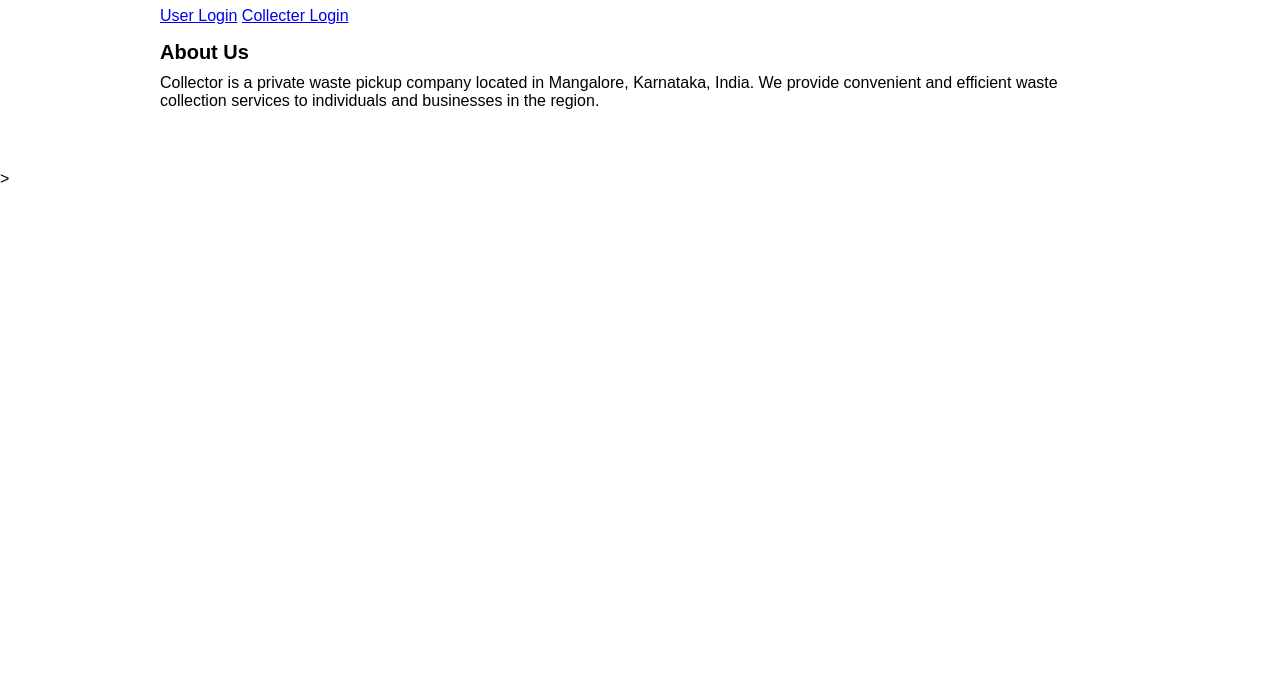
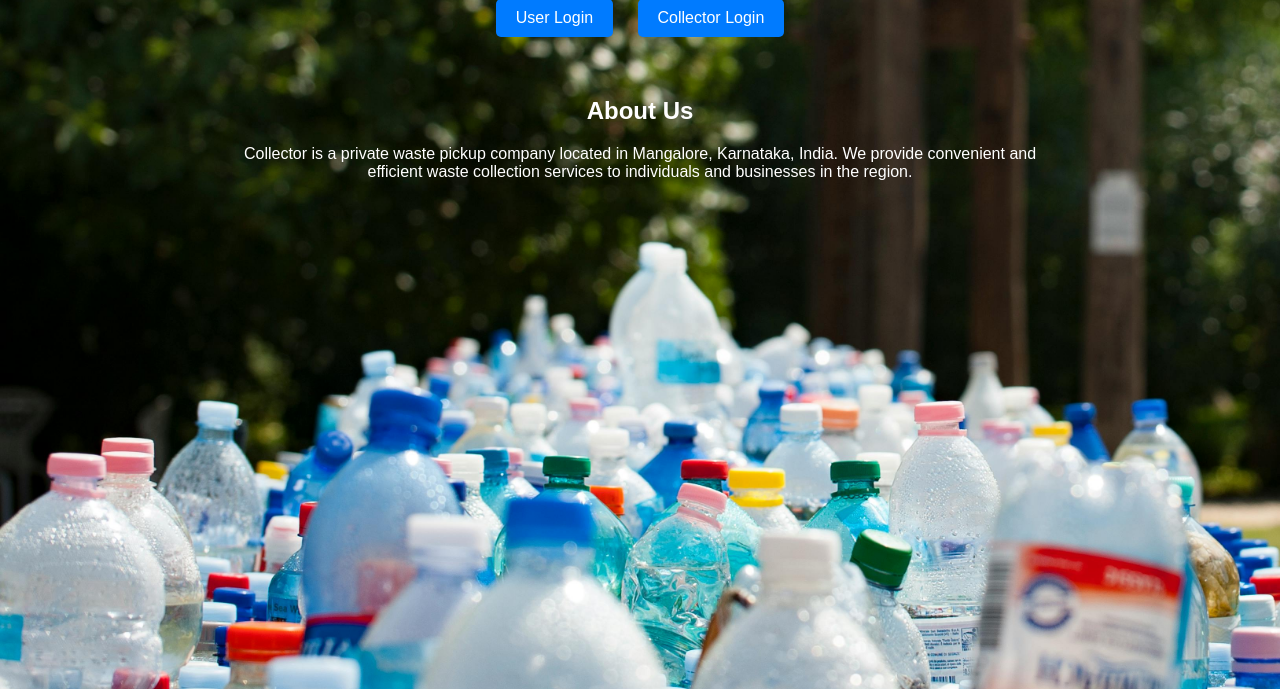
Before and after one commit to rahilmuhammedck/waste-management-system, a plain HTML site: page index.html in a window 1280 px wide. Shown: the part 111-800 px from the top of the page. Drawn offline with Linux system fonts and the light colour scheme.

Commit message:
Update index.html

```diff
--- a/index.html
+++ b/index.html
@@ -1,20 +1,74 @@
-<<!DOCTYPE html>
+<!DOCTYPE html>
 <html lang="en">
 <head>
     <meta charset="UTF-8">
     <meta name="viewport" content="width=device-width, initial-scale=1.0">
     <title>Welcome to Collector</title>
-    <link rel="stylesheet" href="welcome_styles.css">
+    <style>
+        /* Reset default margin and padding */
+        html, body {
+            margin: 0;
+            padding: 0;
+        }
+
+        /* Set default font family */
+        body {
+            font-family: Arial, sans-serif;
+            color: #fff; /* Set text color to white */
+            background-image: url('welcome_background.jpg'); /* Add background image */
+            background-size: cover;
+            background-attachment: fixed; /* Ensure the background image stays fixed while scrolling */
+        }
+
+        /* Container for content */
+        .container {
+            max-width: 800px;
+            margin: 0 auto;
+            padding: 20px;
+            text-align: center; /* Center align content */
+        }
+
+        /* Styling for buttons */
+        .user-login-btn,
+        .admin-login-btn {
+            display: inline-block;
+            padding: 10px 20px;
+            margin: 10px;
+            border: none;
+            border-radius: 5px;
+            background-color: #007bff;
+            color: #fff;
+            text-decoration: none;
+            font-size: 16px;
+            cursor: pointer;
+            transition: background-color 0.3s ease;
+        }
+
+        .user-login-btn:hover,
+        .admin-login-btn:hover {
+            background-color: #0056b3; /* Darker shade of blue on hover */
+        }
+
+        /* About Us section */
+        #about-us {
+            margin-top: 50px; /* Add space between buttons and About Us section */
+        }
+
+        #about-us h2,
+        #about-us p {
+            color: #fff; /* Set text color to white */
+        }
+    </style>
 </head>
 <body>
     <div class="container">
-        <h1>Welcome to Collector</h1>
+        <h1 style="color: #fff;">Welcome to Collector</h1>
         <a href="login.html" class="user-login-btn">User Login</a>
-        <a href="admin_login.html" class="admin-login-btn">Collecter Login</a>
+        <a href="admin_login.html" class="admin-login-btn">Collector Login</a>
         <section id="about-us">
             <h2>About Us</h2>
             <p>Collector is a private waste pickup company located in Mangalore, Karnataka, India. We provide convenient and efficient waste collection services to individuals and businesses in the region.</p>
         </section>
     </div>
 </body>
-</html>>
+</html>
```
